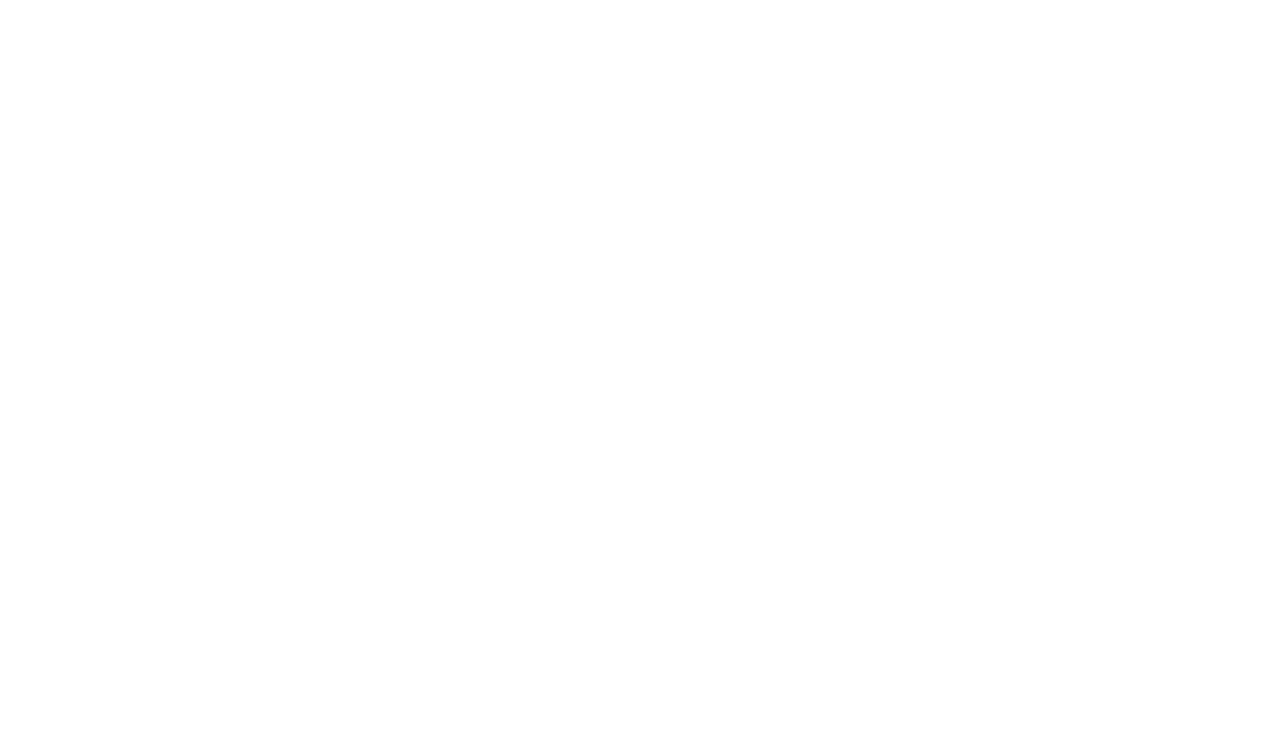
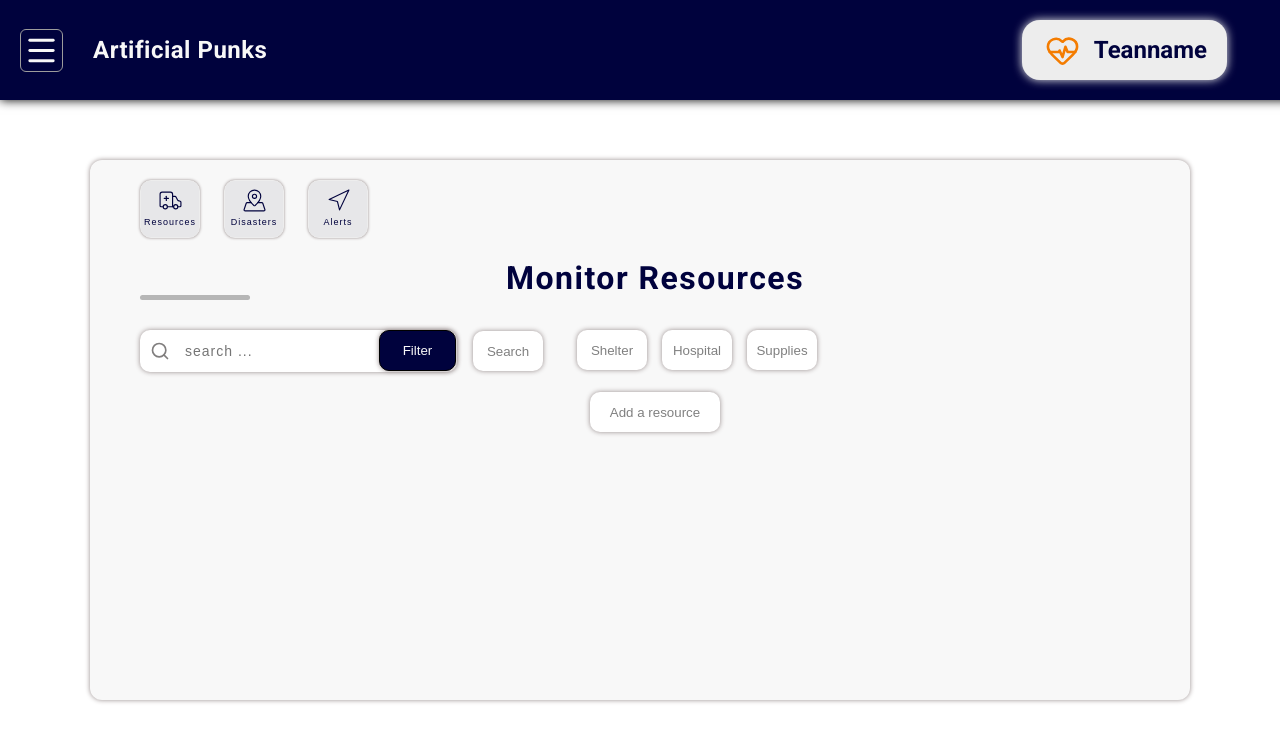
Before and after one commit to Isnotavailble/SDRC-Frontend, a React (Vite) app in the folder sdrc-unit00/: page /responder/home in a window 1280 px wide. Before the commit this address had no page. Shown: the top 742 px of the page. Built offline with nearby package versions, Linux system fonts and the light colour scheme; sample sign-in values are in the browser's storage.

Commit message:
added : header design and search bar compo in Resources feature ( no simulation yet )

```diff
--- a/sdrc-unit00/src/App.jsx
+++ b/sdrc-unit00/src/App.jsx
@@ -28,7 +28,7 @@ function App() {
             <ResponderMainLayout /> : <Navigate to={"/login"} />}
           path='responder'>
 
-          <Route path='centre' element={<ResponderMainPage />} />
+          <Route path='home' element={<ResponderMainPage />} />
 
         </Route>
 
--- /dev/null
+++ b/sdrc-unit00/src/MainPages/Features/Monitor_Resources/MonitorResources.css
@@ -0,0 +1,37 @@
+.monitor-resource-container {
+    margin-left: 30px;
+
+}
+
+.monitor-resource-container h1 {
+    color: var(--dark-blue, "blue");
+    letter-spacing: 1.5px;
+    margin-bottom: -2px;
+
+}
+
+.monitor-resource-container .line {
+    width: 110px;
+    height: 5px;
+    background-color: rgb(182, 182, 182);
+    margin-bottom: 30px;
+    border-radius: 10px;
+
+}
+
+.add-button {
+    border-radius: 10px;
+    border: none;
+    background-color: white;
+    color: gray;
+    margin-top: 20px;
+    height: 40px;
+    width: 130px;
+    box-shadow: 0px 0px 5px var(--card-shadow);
+    transition: ease all 0.3s;
+}
+
+.add-button:hover {
+    background-color: rgb(240, 239, 239);
+    box-shadow: 0px 0px 10px var(--card-shadow, "gray");
+}
--- /dev/null
+++ b/sdrc-unit00/src/MainPages/Features/Monitor_Resources/MonitorResources.jsx
@@ -0,0 +1,21 @@
+import ButtonStyle from "../SearchBar/ButtonStyle";
+import SearchBar from "../SearchBar/SearchBar";
+import "./MonitorResources.css";
+
+export default function MonitorResources() {
+
+    const filter_options = ["Shelter", "Hospital", "Supplies"];
+    return (
+        <div className="monitor-resource-container">
+            <h1>Monitor Resources</h1>
+            <div className="line"></div>
+            <SearchBar filter_options={filter_options} />
+            <button className="add-button">Add a resource</button>
+
+            {/* results div*/}
+            <div>
+
+            </div>
+        </div>
+    )
+}
--- /dev/null
+++ b/sdrc-unit00/src/MainPages/Features/SearchBar/ButtonStyle.jsx
@@ -0,0 +1,9 @@
+import "./SearchBar.css";
+
+export default function ButtonStyle({ children }) {
+
+    return (
+        <>
+            {children}
+        </>);
+}
--- /dev/null
+++ b/sdrc-unit00/src/MainPages/Features/SearchBar/SearchBar.css
@@ -0,0 +1,128 @@
+.searchbar-container,
+.searchbar-box {
+    display: flex;
+    flex-direction: row;
+}
+
+.searchbar-box {
+    position: relative;
+    display: flex;
+    align-items: center;
+}
+
+.searchbar-box input {
+    border-radius: 10px;
+    border: none;
+    padding-left: 35px;
+    width: 280px;
+    height: 40px;
+    box-shadow: 0px 0px 5px var(--card-shadow, "gray");
+    transition: ease all 0.3s;
+
+}
+
+.searchbar-box input:hover {
+    width: 300px;
+}
+
+.searchbar-box input:focus {
+    outline: none;
+    box-shadow: 0px 0px 5px var(--dark-blue, "blue");
+}
+
+.searchbar-box input::-webkit-input-placeholder {
+    position: relative;
+    left: 10px;
+}
+
+/*Filter button and its drop down (manual cuz built in is ugly)*/
+
+.filter-drop-box {
+    position: relative;
+}
+
+.filter-button {
+    position: absolute;
+    top: 0px;
+    right: 70px;
+    width: 77px;
+    height: 41px;
+    margin-right: 6px;
+    border-radius: 10px;
+    border: solid black 1px;
+    background-color: var(--dark-blue, "gray");
+    color: var(--text-color, "white");
+    box-shadow: 0px 0px 5px var(--card-shadow);
+}
+
+.filter-dropdown {
+    position: absolute;
+    display: flex;
+    flex-direction: column;
+    justify-content: center;
+    align-items: center;
+    gap: 6px;
+    box-shadow: 0px 0px 5px var(--card-shadow);
+    top: 30px;
+    width: 100px;
+    height: 0px;
+    overflow: hidden;
+    left: -95px;
+    background-color: var(--light-gray, "gray");
+    border-radius: 10px;
+    transition: ease all 0.3s;
+}
+
+.filter-dropdown button {
+    background-color: white;
+    border: none;
+    box-shadow: 0px 0px 5px var(--card-shadow, "gray");
+    width: 70px;
+    font-size: 12px;
+    color: gray;
+    height: 30px;
+    min-height: 30px;
+    border-radius: 5px;
+    transition: ease all 0.2s;
+}
+
+.filter-dropdown button:hover {
+    background-color: rgb(241, 241, 241);
+    width: 76px;
+}
+
+.searchbar-icon {
+    position: absolute;
+    left: 10px;
+}
+
+.search-btn {
+    position: relative;
+    left: 11px;
+}
+
+.searchbar-box .search-btn,
+.filter-buttons button {
+    background-color: white;
+    height: 40px;
+    border-radius: 10px;
+    color: gray;
+    box-shadow: 0px 0px 5px var(--card-shadow);
+    border: none;
+    margin-left: 5px;
+    width: 70px;
+    transition: ease all 0.3s;
+}
+
+.searchbar-box .search-btn:hover,
+.filter-buttons button:hover {
+    background-color: rgb(240, 239, 239);
+    box-shadow: 0px 0px 10px var(--card-shadow, "gray");
+}
+
+.filter-buttons {
+    display: flex;
+    gap: 10px;
+    margin-left: 40px;
+
+}
--- /dev/null
+++ b/sdrc-unit00/src/MainPages/Features/SearchBar/SearchBar.jsx
@@ -0,0 +1,47 @@
+import { useRef, useState } from "react";
+import "./SearchBar.css";
+import { Search } from "lucide-react";
+/*
+filter_optins :  [] string
+add_options :  add btn label
+Note : I use search icon in line styling ..
+*/
+export default function SearchBar({ filter_options }) {
+    const drop = useRef({});
+    const [selectedType,setSelectedType] = useState(null);
+
+    //drop down height handler
+    function dropDownHandler(refKey, heightTo) {
+        const el = drop.current[refKey];
+        el.style.height = el.style.height !== `${heightTo}px` ? `${heightTo}px` : "0px";
+    }
+
+    return (
+        <div className="searchbar-container">
+            {/*search bar div*/}
+            <div className="searchbar-box">
+                <Search className="searchbar-icon" strokeWidth={2} color="#807e7e" size={20} />
+                <input placeholder="search ..." type="text" />
+                <button className="filter-button" onClick={() => { dropDownHandler("filter_drop", 120) }}>{selectedType || "Filter"}</button>
+
+                <div className="filter-drop-box">
+                    <div className="filter-dropdown" ref={el => { if (el) drop.current["filter_drop"] = el }}>
+                        {filter_options.map((o, i) => <button key={i} onClick={() => {dropDownHandler("filter_drop",120);setSelectedType(o)}}>{o}</button>)}
+                    </div>
+                </div>
+
+                <button className="search-btn">Search</button>
+            </div>
+            {/*filter button list*/}
+
+            <div className="filter-buttons">
+                {
+                    filter_options && filter_options.map((b, i) =>
+                        <button key={i} >{b}</button>
+                )
+                }
+            </div>
+        </div>
+
+    );
+}
--- a/sdrc-unit00/src/MainPages/ResponderMainPage/ResponderMainPage.css
+++ b/sdrc-unit00/src/MainPages/ResponderMainPage/ResponderMainPage.css
@@ -0,0 +1,58 @@
+.responder-main-page-container {
+    position: relative;
+    height: 500px;
+    padding: 20px;
+    margin: 50px;
+    margin-top: 120px;
+    background-color: #f8f8f8;
+    box-shadow: 0px 0px 5px rgb(150, 139, 139);
+    border-radius: 12px;
+}
+
+/*feature button row*/
+.responder-features-row {
+    position: relative;
+    left: 30px;
+    display: flex;
+    flex-direction: row;
+    gap: 24px;
+}
+
+.responder-features-row button {
+    display: flex;
+    flex-direction: column;
+    justify-content: center;
+    align-items: center;
+    border-radius: 11px;
+
+    width: 60px;
+    height: 58px;
+    box-shadow: 0px 0px 3px var(--card-shadow);
+
+    border: solid var(--main-card-color) 1px;
+    color: var(--dark-blue, "blue");
+    background-color:rgb(231, 231, 233);
+    transition: ease all 0.3s;
+}
+.responder-features-row button:hover{
+    width : 70px;
+    box-shadow: 0px 0px 9px var(--card-shadow);
+}
+.responder-features-row button:active{
+    background-color: rgb(238, 238, 238);
+}
+
+.responder-features-row button p {
+    font-size: 9px;
+    letter-spacing: 1px;
+}
+
+.responder-main-page-icon {
+    position: relative;
+    top: 5px;
+    width:25px;
+    height: 25px;
+    color: var(--dark-blue);
+    stroke-width: 1.1px;
+
+}
--- a/sdrc-unit00/src/MainPages/ResponderMainPage/ResponderMainPage.jsx
+++ b/sdrc-unit00/src/MainPages/ResponderMainPage/ResponderMainPage.jsx
@@ -1,8 +1,42 @@
+import { Ambulance, Circle, MapPinned, Navigation } from "lucide-react";
 import "./ResponderMainPage.css"
+import { useEffect, useState } from "react";
+import MonitorResources from "../Features/Monitor_Resources/MonitorResources";
+
 export default function ResponderMainPage() {
+    const features = ["resources", "disasters", "alerts"];
+
+    const [currentMode, setCurrentMode] = useState(features[0]);
+    //log for clicking features
+    useEffect(() => {
+        console.log("current mode : " + currentMode);
+    }, [currentMode]);
+
     return (
-        <>
-            <h1>Responder main page</h1>
-        </>
+
+        <div className="responder-main-page-container">
+            {/*function button rows*/}
+            <div className="responder-features-row">
+                <button onClick={() => { setCurrentMode(features[0]); }}>
+                    <Ambulance className="responder-main-page-icon" />
+                    <p>Resources</p>
+                </button>
+                <button>
+                    <MapPinned className="responder-main-page-icon" />
+                    <p>Disasters</p>
+                </button>
+                <button>
+                    <Navigation className="responder-main-page-icon" />
+                    <p>Alerts</p>
+                </button>
+            </div>
+
+            {/* feature context */}
+            <div>
+                {currentMode === features[0] && <MonitorResources/> }
+            </div>
+
+        </div>
+
     );
 }
--- a/sdrc-unit00/src/header/Header.css
+++ b/sdrc-unit00/src/header/Header.css
@@ -0,0 +1,63 @@
+.header-container {
+    position: fixed;
+    top: 0px;
+    left: 0px;
+    padding: 20px;
+    width: 98vw;
+    height: 60px;
+    box-shadow: 0px 0px 10px black;
+    background-color: var(--dark-blue, "blue");
+    color: var(--text-color);
+    z-index: 10;
+
+}
+
+.header-container,
+.header-right,
+.header-left {
+
+    display: flex;
+    flex-direction: row;
+
+}
+
+.header-right,
+.header-left {
+    align-items: center;
+}
+.header-left {
+    font-size: 12px;
+    letter-spacing: 0.5px;
+    gap : 30px;
+}
+.header-right {
+    position: absolute;
+    gap: 11px;
+    right: 0px;
+    color: var(--dark-blue);
+    margin-right: 10ch;
+    font-size: 12px;
+    background-color: var(--main-card-color);
+    border-radius: 18px;
+    box-shadow: 0px 0px 10px #ebebeb;
+    padding-left: 20px;
+    padding-right: 20px;
+
+}
+
+.header-menu-icon {
+    width: 35px;
+    height: 35px;
+    color: var(--text-color,"white");
+    border: 1px rgb(156, 156, 156) solid;
+    border-radius: 6px;
+
+    padding  : 3px;
+}
+.header-team-icon {
+    width : 35px;
+    height: 35px;
+    padding: 3px;
+    color: var(--header-team-icon-color,"orange");
+
+}
--- a/sdrc-unit00/src/header/Header.jsx
+++ b/sdrc-unit00/src/header/Header.jsx
@@ -5,13 +5,13 @@ function Header({ team }) {
         <div className="header-container">
             {/*left side menu,webname*/}
             <div className="header-left">
-                <Menu />
+                <Menu className="header-menu-icon"/>
                 <h1>Artificial Punks</h1>
             </div>
             {/*right side team name*/}
             <div className="header-right">
-                <HeartPulse />
-                <h1>{team || "Unknown"}</h1>
+                <HeartPulse className="header-team-icon"  strokeWidth={1.8} />
+                <h1>{team || "Teanname"}</h1>
             </div>
 
         </div>
--- a/sdrc-unit00/src/index.css
+++ b/sdrc-unit00/src/index.css
@@ -1,5 +1,22 @@
 /* src/index.css */
 /* 1. The Regular (Upright) Variable Font */
+
+
+:root {
+
+    --dark-blue: #00023d;
+    --formbackground: #f8f8f8;
+    --text-color : #f8f8f8;
+    --label-color: #3b3b3b;
+    --border-color: rgb(207, 207, 207);
+    --icon-color: #e01b1b;
+    --orange-color: #db6f00;
+    --header-team-icon-color : #f47c00;
+    --main-card-color : #ededed;
+    --light-gray : #e1e1e1;
+    --card-shadow : rgb(150, 139, 139);
+}
+
 @font-face {
     font-family: 'Roboto';
     src: url('./assets/Roboto/Roboto-VariableFont_wdth,wght.ttf') format('truetype-variations');
@@ -19,5 +36,7 @@
 
 /* 3. Apply it globally */
 body {
+
     font-family: "Roboto";
+
 }
```
Also changed, not shown: sdrc-unit00/src/RegisterPage/RegisterPage.css (+0 -8 lines).
